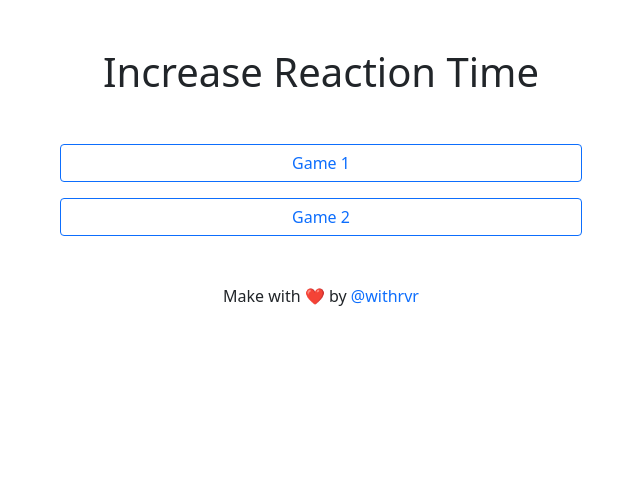
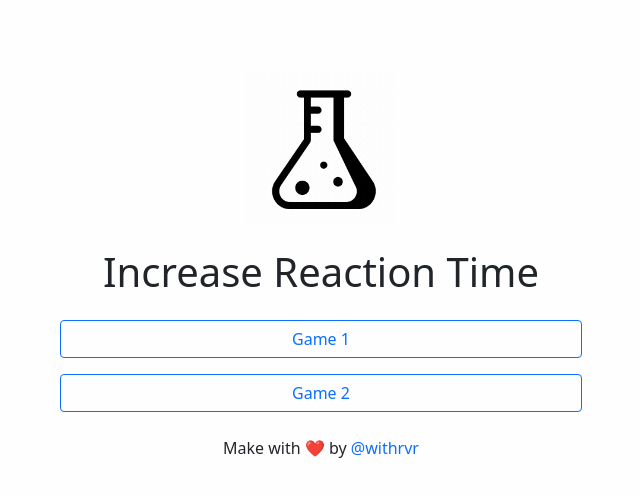
Before and after one commit to withrvr/Increase-Reaction-Time-Games, a plain HTML site: page index.html in a window 1280 px wide. Shown: the whole page, without its empty margins (319-959 px from the left). Drawn offline with nearby package versions, Linux system fonts and the light colour scheme.

Commit message:
icon and banner

```diff
--- a/index.html
+++ b/index.html
@@ -12,14 +12,20 @@
 			integrity="sha384-wEmeIV1mKuiNpC+IOBjI7aAzPcEZeedi5yW5f2yOq55WWLwNGmvvx4Um1vskeMj0"
 			crossorigin="anonymous"
 		/>
-
 		<link href="./css/style.css" rel="stylesheet" />
+		<link rel="shortcut icon" href="./image/icon.gif" type="image/x-icon" />
 	</head>
 
-	<body>
+	<body style="background-color: #fefefe">
 		<div class="container p-5 text-center">
+			<img
+				src="./image/icon.gif"
+				alt="Increase Reaction Time Logo Picture"
+				class="p-4"
+				width="200px"
+			/>
 			<h1>Increase Reaction Time</h1>
-			<div class="d-grid gap-3 col-lg-6 mx-auto my-5">
+			<div class="d-grid gap-3 col-lg-6 mx-auto my-4">
 				<a class="btn btn-outline-primary" href="#"> Game 1 </a>
 				<a class="btn btn-outline-primary" href="#"> Game 2 </a>
 			</div>
@@ -32,6 +38,7 @@
 				>
 			</footer>
 		</div>
+
 		<!-- scripts -->
 		<script
 			src="https://cdn.jsdelivr.net/npm/bootstrap@5.0.0/dist/js/bootstrap.bundle.min.js"
```
Also changed, not shown: image/banner.png (added), image/icon.gif (added).
